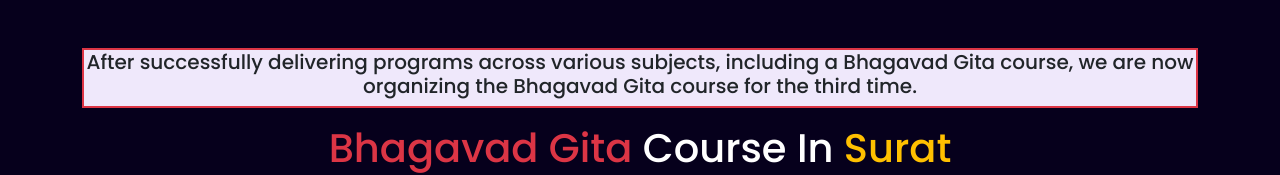
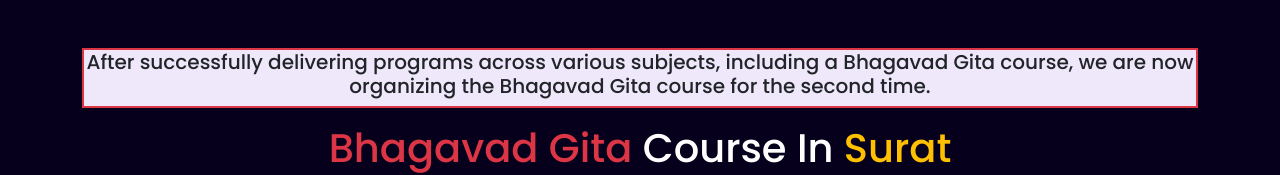
Before and after one commit to surbhi2911/bhagwadgita, a React (Create React App) app: page / in a window 1280 px wide. Shown: the top 175 px of the page. Built offline with nearby package versions, Linux system fonts and the light colour scheme; a web font is replaced by a local one.

Commit message:
landing page second add

```diff
--- a/src/Components/Landingsec.jsx
+++ b/src/Components/Landingsec.jsx
@@ -30,7 +30,7 @@ function Landingsec() {
             <div className="container">
                 <div className="py-5">
                     <div className='titlebg border-2 border border-danger  text-center '>
-                        <h5>After successfully delivering programs across various subjects, including a Bhagavad Gita course, we are now organizing the Bhagavad Gita course for the third time.</h5>
+                        <h5>After successfully delivering programs across various subjects, including a Bhagavad Gita course, we are now organizing the Bhagavad Gita course for the second time.</h5>
                     </div>
                     <div className='text-center text-white fw-bold'>
                         <h2 className='title pt-3'><span className="text-danger"> Bhagavad Gita </span> Course In <span className="yellowcolor">Surat</span></h2>
```
